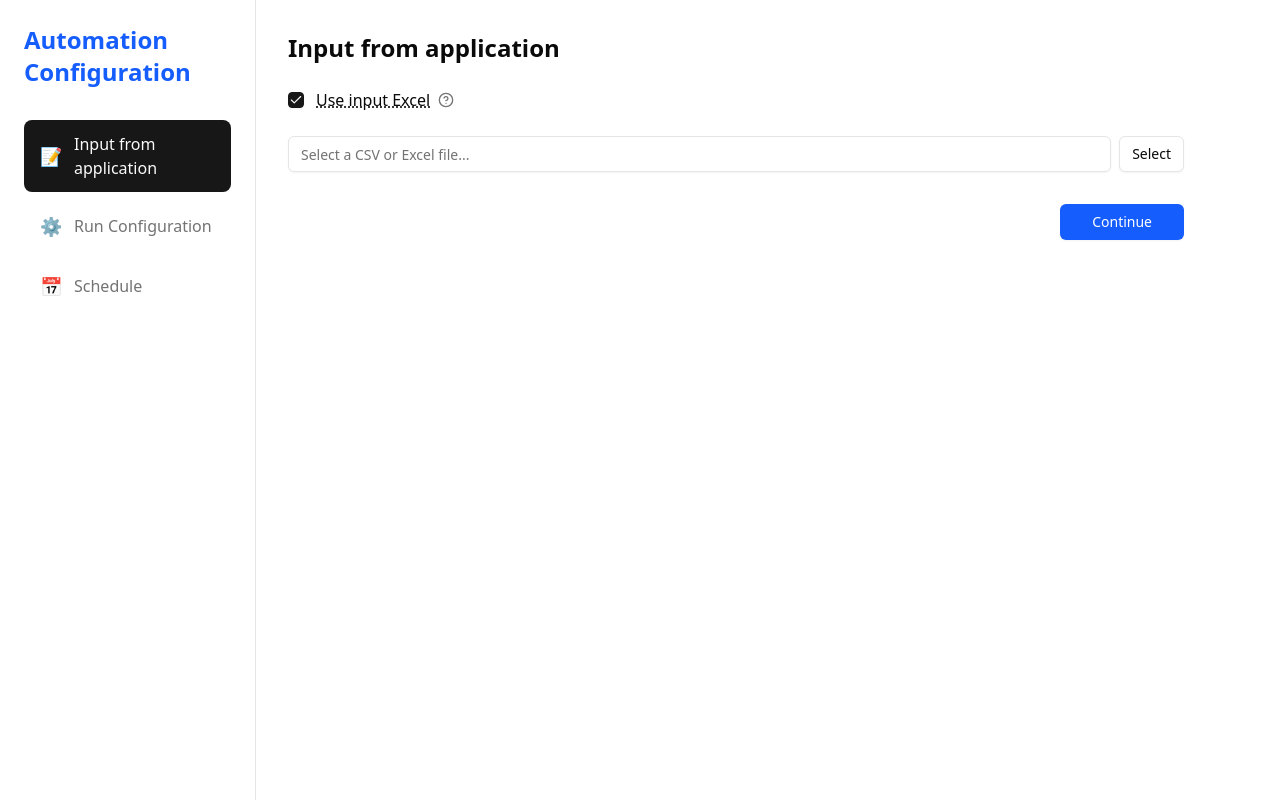
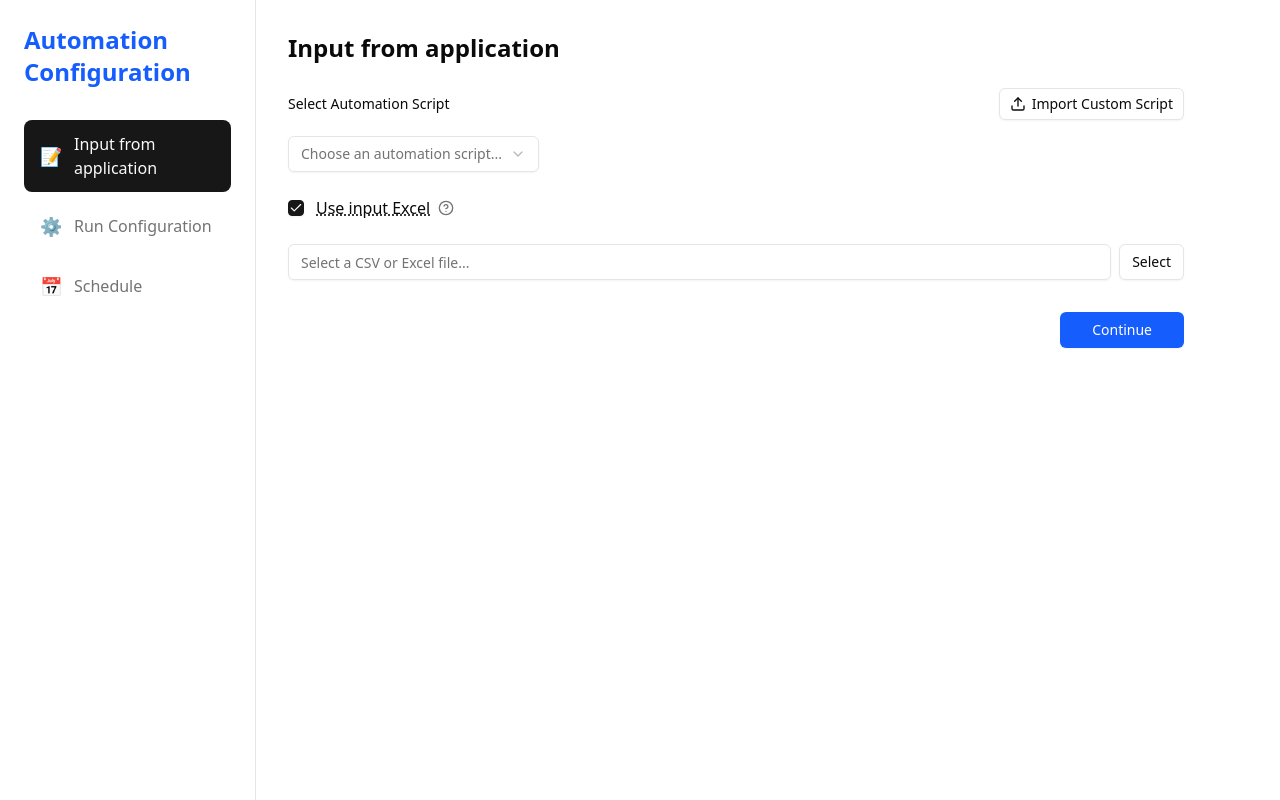
Before and after one commit to lethach1/threads-automation-puppeteer, a React (Vite) app in the folder threads-automation/: page / in a window 1280 px wide. Built offline with nearby package versions, Linux system fonts and the light colour scheme.

Commit message:
select script

```diff
--- a/threads-automation/src/components/AutomationConfig.tsx
+++ b/threads-automation/src/components/AutomationConfig.tsx
@@ -5,7 +5,8 @@ import { Checkbox } from '@/components/ui/checkbox'
 import { Input } from '@/components/ui/input'
 import { Label } from '@/components/ui/label'
 // Tabs components no longer needed - using sidebar instead
-import { HelpCircle, Plus, Trash2, Copy } from 'lucide-react'
+import { HelpCircle, Plus, Trash2, Copy, Upload } from 'lucide-react'
+import { Select, SelectContent, SelectItem, SelectTrigger, SelectValue } from '@/components/ui/select'
 import { Switch } from '@/components/ui/switch'
 import DatePickerAndTimePickerDemo, { type DateTimeValue } from '@/components/ui/datetime-picker'
 import { type CsvRow } from '@/utils/csvReader'
@@ -23,6 +24,7 @@ type Props = {
 export default function AutomationConfig({ onContinue }: Props) {
   const [activeTab, setActiveTab] = useState('input-from-application')
   const [viewAsObject, setViewAsObject] = useState(false) // Toggle between table and object view
+  const [selectedScript, setSelectedScript] = useState('')
 
   // Separate state for each scenario
   const [scenarios, setScenarios] = useState({
@@ -165,6 +167,36 @@ export default function AutomationConfig({ onContinue }: Props) {
     { id: 'schedule', label: 'Schedule', icon: '📅' }
   ]
 
+  // Available automation scripts
+  const availableScripts = [
+    { id: 'posts-comment', name: 'Posts and Comments', description: 'Automate posting and commenting on threads' },
+    { id: 'login', name: 'Login Automation', description: 'Automate user login process' },
+    { id: 'interactive', name: 'Interactive Automation', description: 'Interactive automation with user input' },
+    { id: 'custom', name: 'Custom Script', description: 'Import your own custom automation script' }
+  ]
+
+  const handleImportCustomScript = async () => {
+    const api = window.api as any
+    if (!api?.selectFile) {
+      console.warn('File picker API is not available')
+      return
+    }
+
+    try {
+      const filePath = await api.selectFile()
+      if (filePath) {
+        console.log('Custom script selected:', filePath)
+        setSelectedScript('custom')
+        // Here you would typically load and parse the custom script
+        // For now, just show a success message
+        alert(`Custom script imported: ${filePath}`)
+      }
+    } catch (error) {
+      console.error('Failed to import custom script:', error)
+      alert('Failed to import custom script. Please try again.')
+    }
+  }
+
   return (
     <div className="min-h-screen bg-background">
       <div className="flex">
@@ -200,7 +232,40 @@ export default function AutomationConfig({ onContinue }: Props) {
                   <h2 id="input-from-application-heading" className="text-2xl font-semibold">
                     Input from application
                   </h2>
-                    {/* Use input Excel option */}
+
+                  {/* Automation Script Selection */}
+                  <div className="space-y-4">
+                    <div className="flex items-center justify-between">
+                      <Label htmlFor="script-select">
+                        Select Automation Script
+                      </Label>
+                      <Button
+                        type="button"
+                        variant="outline"
+                        size="sm"
+                        onClick={handleImportCustomScript}
+                      >
+                        <Upload className="h-4 w-4" />
+                        Import Custom Script
+                      </Button>
+                    </div>
+
+                    <Select value={selectedScript} onValueChange={setSelectedScript}>
+                      <SelectTrigger>
+                        <SelectValue placeholder="Choose an automation script..." />
+                      </SelectTrigger>
+                      <SelectContent>
+                        {availableScripts.map((script) => (
+                          <SelectItem key={script.id} value={script.id}>
+                            <span className="font-semibold">{script.name}</span>
+                          </SelectItem>
+                        ))}
+                      </SelectContent>
+                    </Select>
+
+                  </div>
+
+                  {/* Use input Excel option */}
                      <div className="flex items-center space-x-3">
                        <Checkbox
                          id="use-input-excel"
--- a/threads-automation/src/components/ui/select.tsx
+++ b/threads-automation/src/components/ui/select.tsx
@@ -1,5 +1,3 @@
-"use client"
-
 import * as React from "react"
 import * as SelectPrimitive from "@radix-ui/react-select"
 import { CheckIcon, ChevronDownIcon, ChevronUpIcon } from "lucide-react"
```
